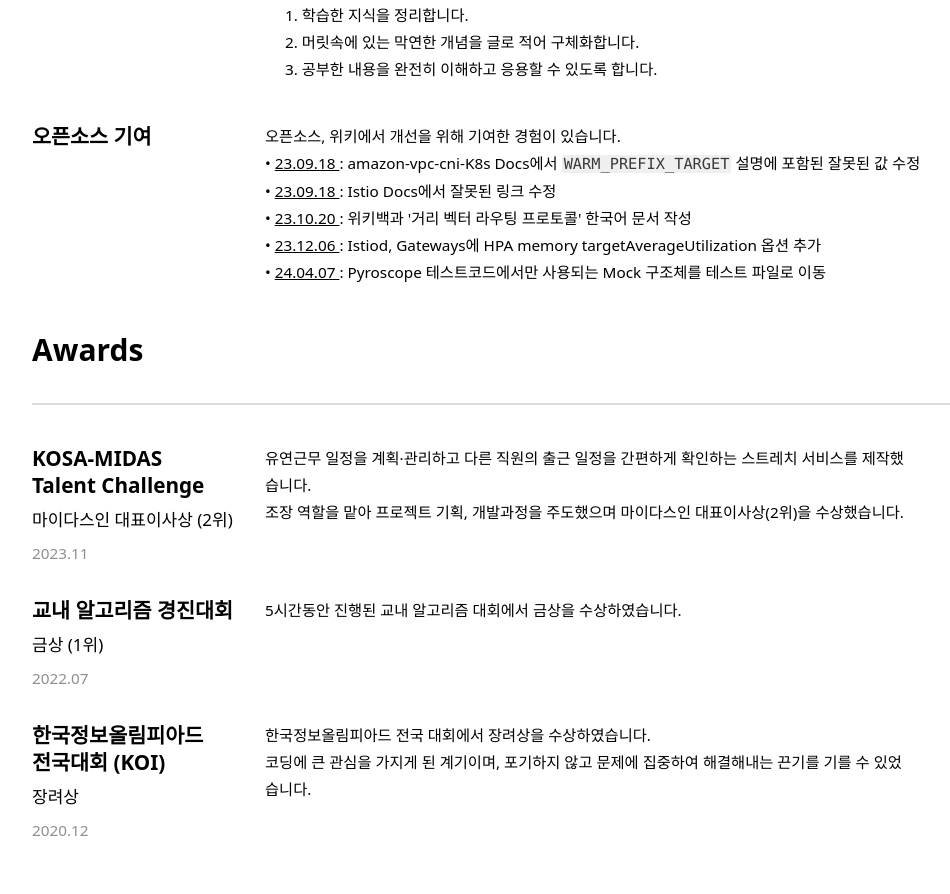
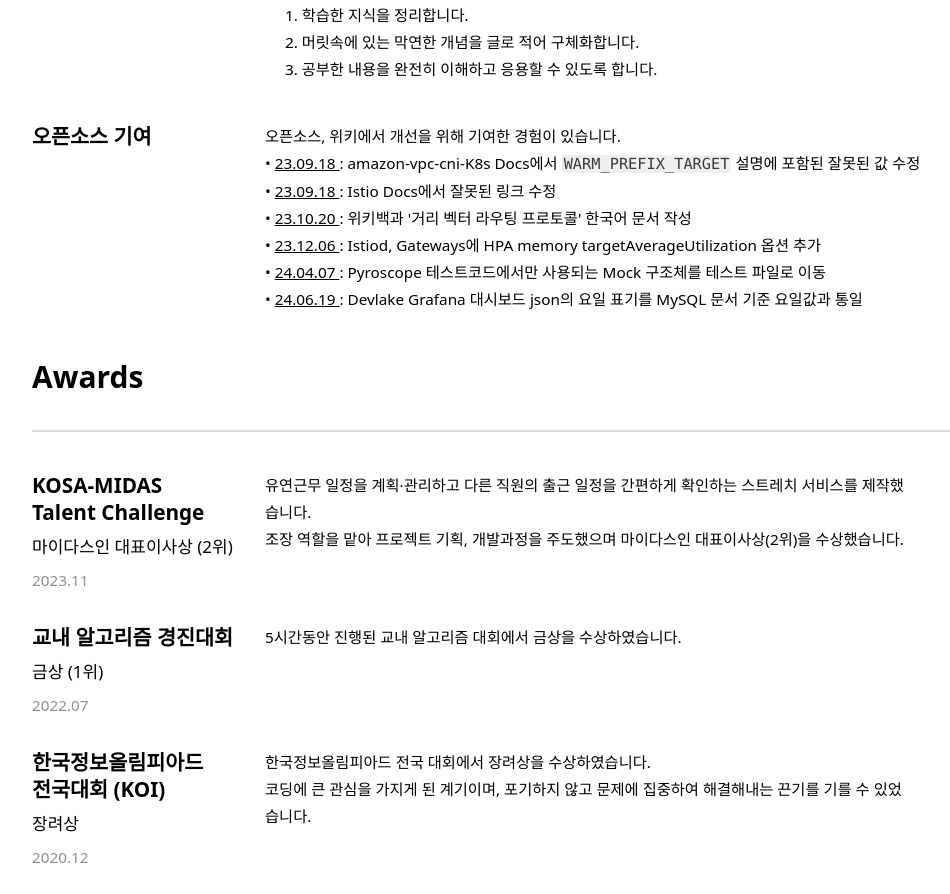
Before and after one commit to rlaisqls/portfolio, a React (Create React App) app: page / in a window 1280 px wide. Shown: the part 7285-8179 px from the top of the page, without its empty margins (148-1098 px from the left). Built offline with nearby package versions, Linux system fonts and the light colour scheme.

Commit message:
devlake 쿼리 요일 기여 추가

```diff
--- a/src/portfolio/Portfolio.jsx
+++ b/src/portfolio/Portfolio.jsx
@@ -179,7 +179,8 @@ export const Portfolio = () => {
                           • <a href="https://github.com/istio/istio/pull/47026" rel="noopener noreferrer" target="_blank"> <span className="underline"> 23.09.18 </span> </a> : Istio Docs에서 잘못된 링크 수정<br/>
                           • <a href="https://ko.wikipedia.org/wiki/%EA%B1%B0%EB%A6%AC_%EB%B2%A1%ED%84%B0_%EB%9D%BC%EC%9A%B0%ED%8C%85_%ED%94%84%EB%A1%9C%ED%86%A0%EC%BD%9C" rel="noopener noreferrer" target="_blank"> <span className="underline"> 23.10.20 </span></a> : 위키백과 '거리 벡터 라우팅 프로토콜' 한국어 문서 작성<br/>
                           • <a href="https://github.com/istio/istio/pull/47686" rel="noopener noreferrer" target="_blank"> <span className="underline"> 23.12.06 </span></a> : Istiod, Gateways에 HPA memory targetAverageUtilization 옵션 추가<br/>
-                          • <a href="https://github.com/grafana/pyroscope/pull/3177" rel="noopener noreferrer" target="_blank"> <span className="underline"> 24.04.07 </span></a> : Pyroscope 테스트코드에서만 사용되는 Mock 구조체를 테스트 파일로 이동
+                          • <a href="https://github.com/grafana/pyroscope/pull/3177" rel="noopener noreferrer" target="_blank"> <span className="underline"> 24.04.07 </span></a> : Pyroscope 테스트코드에서만 사용되는 Mock 구조체를 테스트 파일로 이동<br/>
+                          • <a href="https://github.com/apache/incubator-devlake/pull/6971" rel="noopener noreferrer" target="_blank"> <span className="underline"> 24.06.19 </span></a> : Devlake Grafana 대시보드 json의 요일 표기를 MySQL 문서 기준 요일값과 통일
                         </p>
                       </div>)
                     }
```
